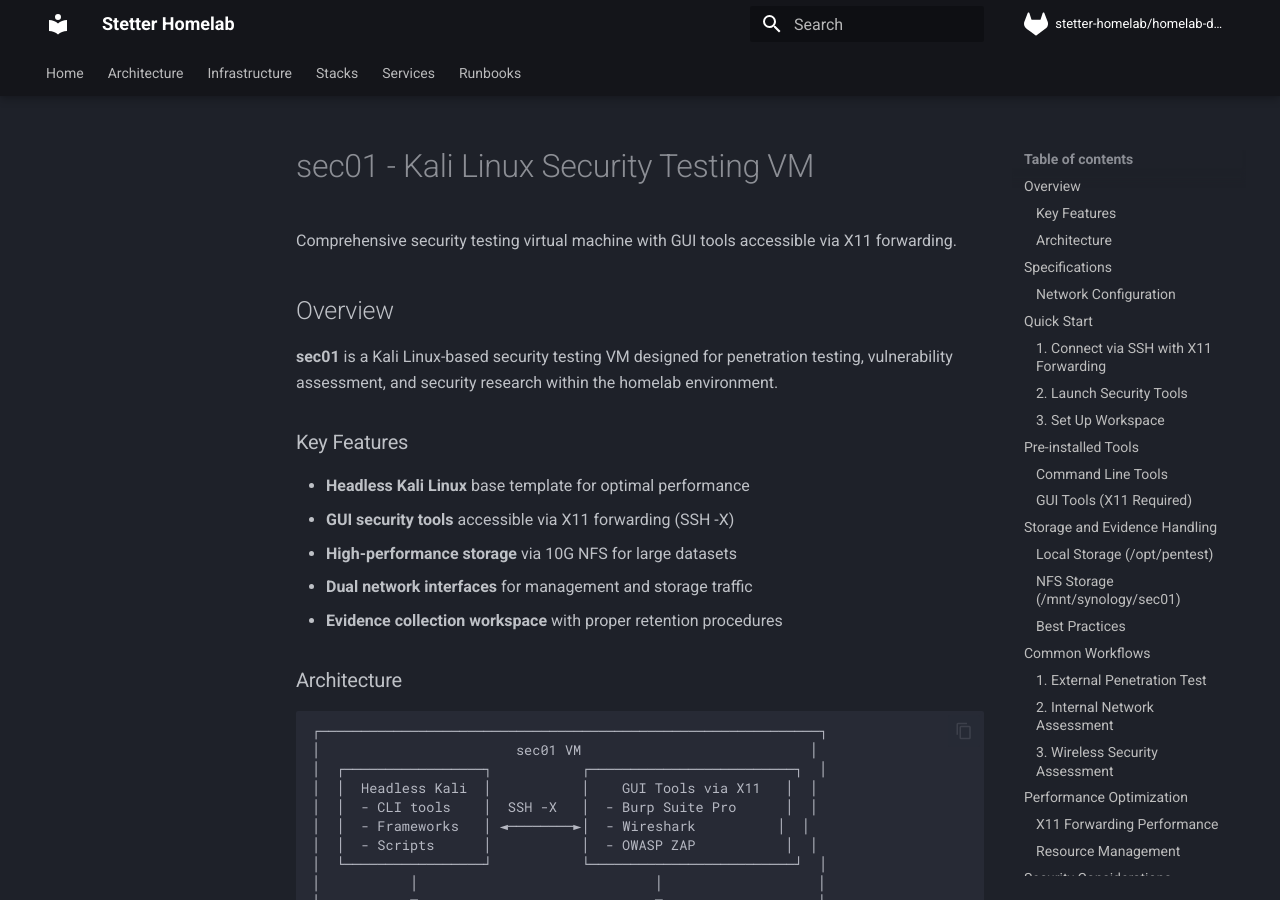
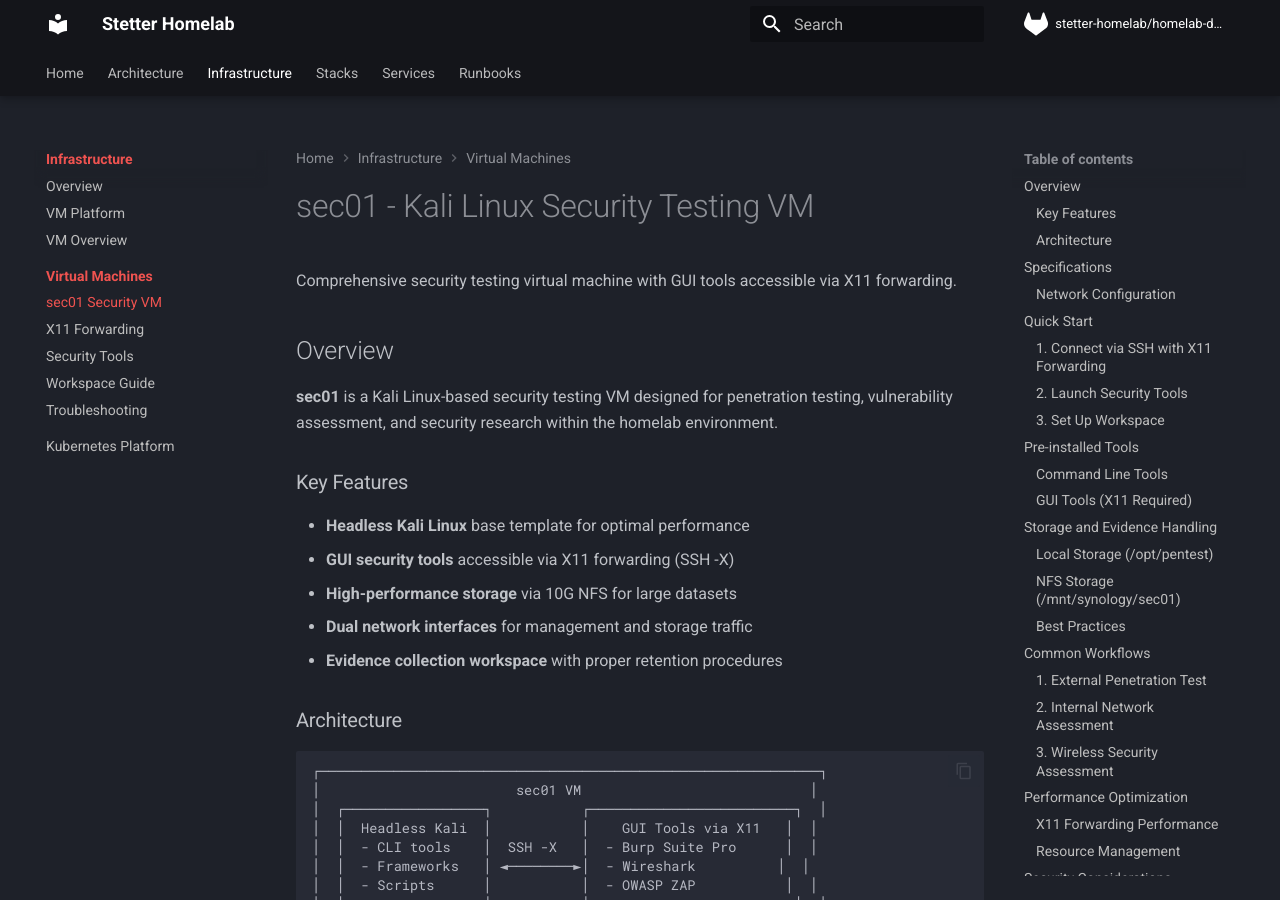
Before and after one commit to johnstetter/homelab-docs, an MkDocs documentation site: the page built from docs/infrastructure/vms/sec01/README.md, in a window 1280 px wide and 900 px high. Built offline with MkDocs 1.6.1 and Material for MkDocs 9.7.7, drawn with Linux system fonts in a browser that asks for light colours; comment, search, counter and statistics services are not loaded.

Commit message:
fix(docs): Fix MkDocs navigation and broken relative links
- Add VM documentation to MkDocs navigation structure
- Fix broken relative links in sec01 documentation files
- Ensure MkDocs strict mode build passes

Fixed issues:
- Added VM documentation to mkdocs.yml nav section
- Corrected relative link paths for vm-lifecycle.md references
- Corrected relative link path for vm-platform.md reference

Resolves pipeline build failures caused by strict mode validation.

Co-Authored-By: Claude Sonnet 4 <noreply@anthropic.com>

```diff
--- a/docs/infrastructure/vms/sec01/README.md
+++ b/docs/infrastructure/vms/sec01/README.md
@@ -239,13 +239,13 @@ iotop
 - [Security Tools Reference](security-tools.md) - Detailed tool documentation
 - [Workspace Organization Guide](workspace-guide.md) - Evidence handling and workflows
 - [Troubleshooting Guide](troubleshooting.md) - Common issues and solutions
-- [VM Lifecycle Management](../../runbooks/vm-lifecycle.md) - VM management procedures
+- [VM Lifecycle Management](../../../runbooks/vm-lifecycle.md) - VM management procedures
 
 ## Support
 
 For VM provisioning and management issues:
 - **Repository**: [vm-platform](https://gitlab.com/stetter-homelab/vm-platform)
-- **Infrastructure docs**: [VM Platform](../vm-platform.md)
+- **Infrastructure docs**: [VM Platform](../../vm-platform.md)
 
 For tool-specific questions:
 - **Kali Documentation**: [docs.kali.org](https://docs.kali.org)
--- a/mkdocs.yml
+++ b/mkdocs.yml
@@ -83,6 +83,13 @@ nav:
   - Infrastructure:
       - Overview: infrastructure/index.md
       - VM Platform: infrastructure/vm-platform.md
+      - VM Overview: infrastructure/vms/vm-overview.md
+      - Virtual Machines:
+          - sec01 Security VM: infrastructure/vms/sec01/README.md
+          - X11 Forwarding: infrastructure/vms/sec01/x11-forwarding.md
+          - Security Tools: infrastructure/vms/sec01/security-tools.md
+          - Workspace Guide: infrastructure/vms/sec01/workspace-guide.md
+          - Troubleshooting: infrastructure/vms/sec01/troubleshooting.md
       - Kubernetes Platform: infrastructure/k8s-platform.md
   - Stacks:
       - Overview: stacks/index.md
```
Also changed, not shown: docs/infrastructure/vms/sec01/troubleshooting.md (+1 -1 lines).
